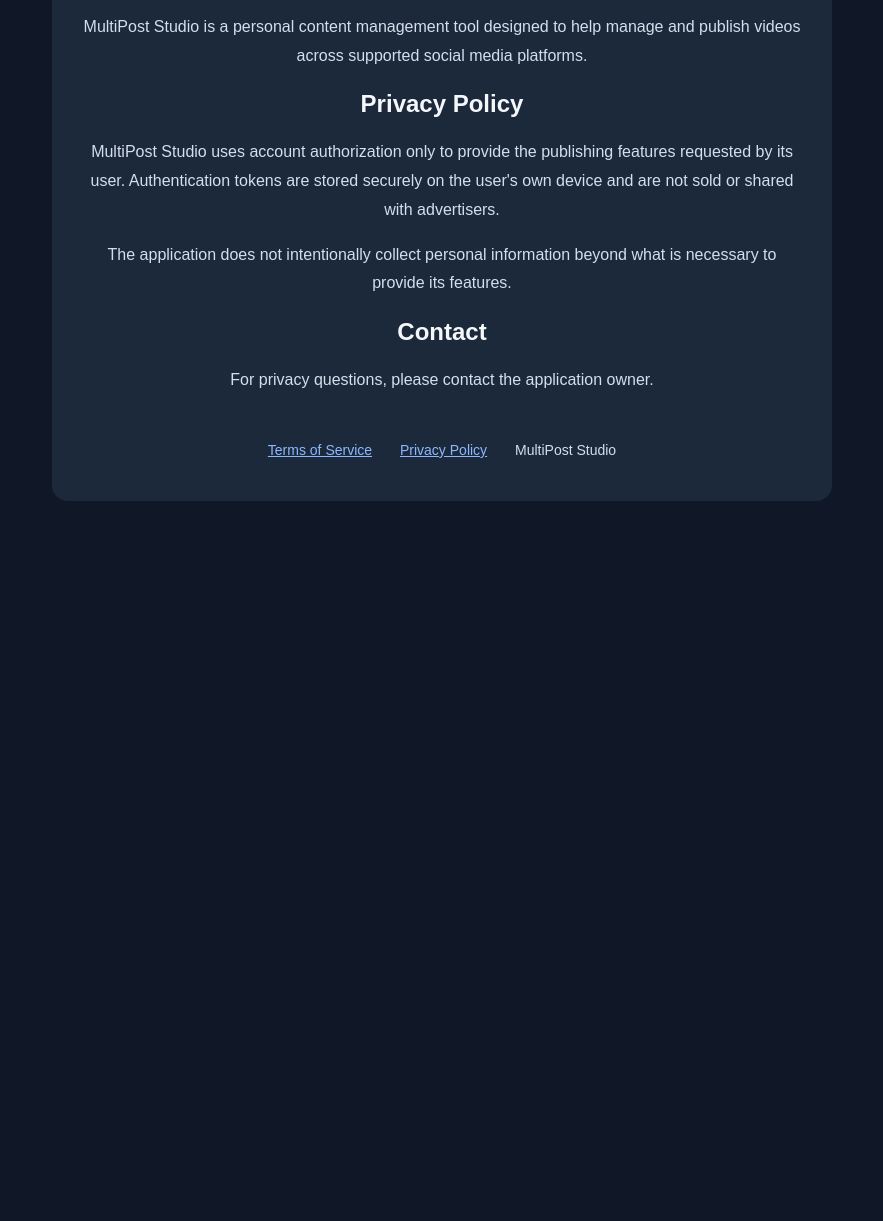
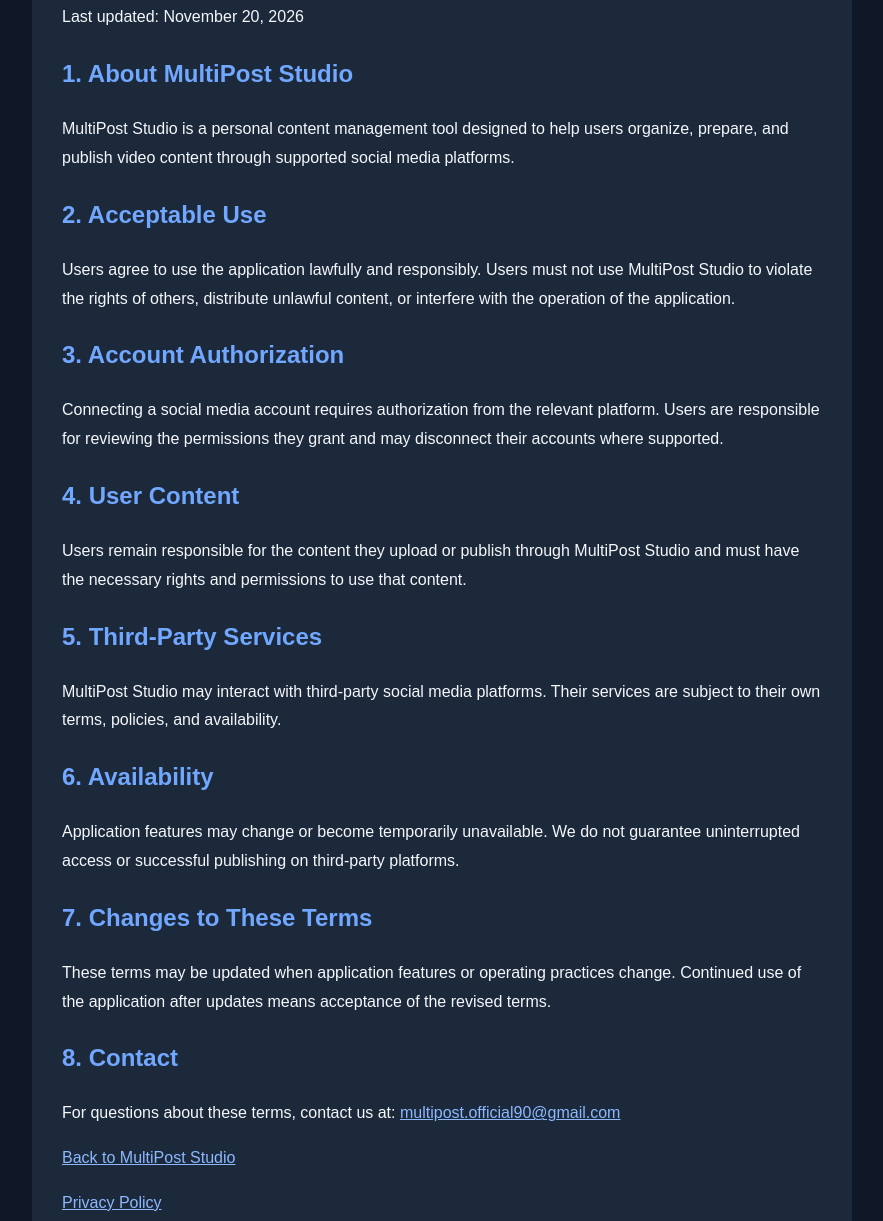
Before and after one commit to louai337/multipost-site, a plain HTML site: page terms.html in a window 1280 px wide. Shown: the part 187-1408 px from the top of the page, without its empty margins (198-1081 px from the left). Before the commit the page ends 800 px from the top, so only its background shows below. Drawn offline with Linux system fonts and the light colour scheme.

Commit message:
Update terms.html

```diff
--- a/terms.html
+++ b/terms.html
@@ -3,72 +3,94 @@
 <head>
   <meta charset="UTF-8">
   <meta name="viewport" content="width=device-width, initial-scale=1">
-  <title>MultiPost Studio</title>
-  <meta name="description" content="MultiPost Studio is a personal tool for managing and publishing social media content.">
+  <title>Terms of Service - MultiPost Studio</title>
   <style>
     body {
       margin: 0;
-      padding: 40px 20px;
+      padding: 30px 20px;
       font-family: Arial, sans-serif;
       background: #101827;
       color: #f5f7fb;
-      text-align: center;
+      line-height: 1.8;
     }
     main {
-      max-width: 720px;
-      margin: 50px auto;
+      max-width: 760px;
+      margin: 30px auto;
       padding: 30px;
       background: #1b293b;
       border-radius: 16px;
     }
-    h1 { color: #72a7ff; }
-    p { line-height: 1.8; color: #d5deeb; }
+    h1, h2 { color: #72a7ff; }
     a { color: #8db8ff; }
-    footer {
-      margin-top: 35px;
-      font-size: 14px;
-    }
-    footer p {
-      display: inline-block;
-      margin: 8px 12px;
-    }
   </style>
 </head>
 <body>
 <main>
-    <h1>MultiPost Studio</h1>
+  <h1>Terms of Service</h1>
+  <p>Last updated: November 20, 2026</p>
 
+  <h2>1. About MultiPost Studio</h2>
   <p>
     MultiPost Studio is a personal content management tool
-      designed to help manage and publish videos across supported
-      social media platforms.
+    designed to help users organize, prepare, and publish
+    video content through supported social media platforms.
   </p>
 
-    <h2>Privacy Policy</h2>
-
+  <h2>2. Acceptable Use</h2>
   <p>
-      MultiPost Studio uses account authorization only to provide
-      the publishing features requested by its user.
-      Authentication tokens are stored securely on the user's
-      own device and are not sold or shared with advertisers.
+    Users agree to use the application lawfully and responsibly.
+    Users must not use MultiPost Studio to violate the rights
+    of others, distribute unlawful content, or interfere
+    with the operation of the application.
   </p>
 
+  <h2>3. Account Authorization</h2>
   <p>
-      The application does not intentionally collect personal
-      information beyond what is necessary to provide its features.
+    Connecting a social media account requires authorization
+    from the relevant platform. Users are responsible for
+    reviewing the permissions they grant and may disconnect
+    their accounts where supported.
   </p>
 
-    <h2>Contact</h2>
-
+  <h2>4. User Content</h2>
   <p>
-      For privacy questions, please contact the application owner.
+    Users remain responsible for the content they upload
+    or publish through MultiPost Studio and must have the
+    necessary rights and permissions to use that content.
   </p>
 
-    <footer>
-      <p><a href="terms.html">Terms of Service</a></p>
-      <p><a href="index.html">Privacy Policy</a></p>
-      <p>MultiPost Studio</p>
-    </footer>
+  <h2>5. Third-Party Services</h2>
+  <p>
+    MultiPost Studio may interact with third-party social
+    media platforms. Their services are subject to their
+    own terms, policies, and availability.
+  </p>
+
+  <h2>6. Availability</h2>
+  <p>
+    Application features may change or become temporarily
+    unavailable. We do not guarantee uninterrupted access
+    or successful publishing on third-party platforms.
+  </p>
+
+  <h2>7. Changes to These Terms</h2>
+  <p>
+    These terms may be updated when application features
+    or operating practices change. Continued use of the
+    application after updates means acceptance of the
+    revised terms.
+  </p>
+
+  <h2>8. Contact</h2>
+  <p>
+    For questions about these terms, contact us at:
+    <a href="mailto:multipost.official90@gmail.com">
+      multipost.official90@gmail.com
+    </a>
+  </p>
+
+  <p><a href="index.html">Back to MultiPost Studio</a></p>
+  <p><a href="privacy.html">Privacy Policy</a></p>
 </main>
 </body>
 </html>
```
Lines whose indentation alone changed are shown as unchanged.
